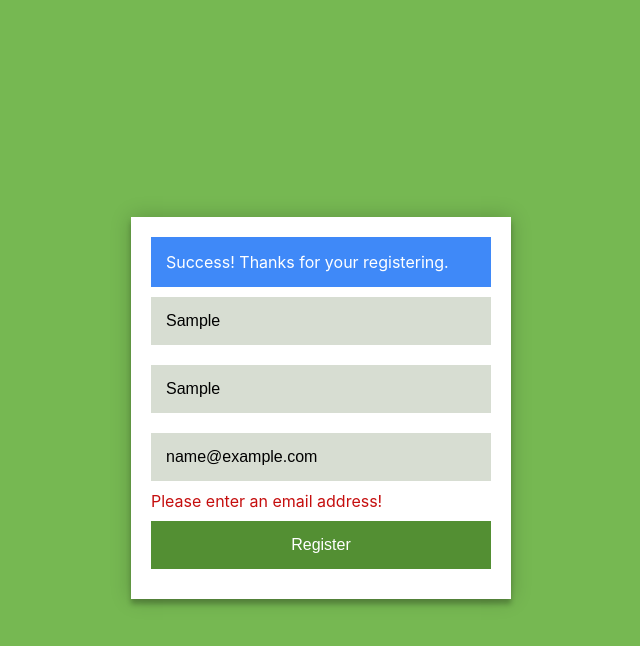
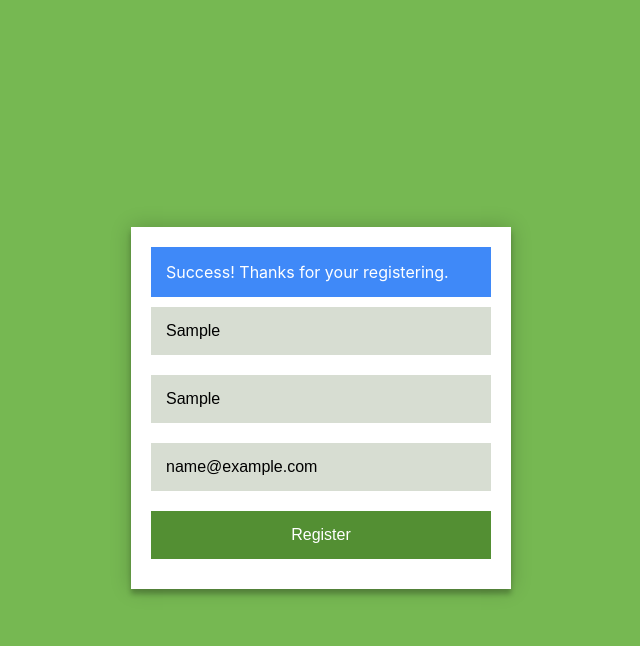
Before and after one commit to Abolfazl181920/Form, a React (Create React App) app: page / in a window 1280 px wide. Both pictures are taken after typing "Sample", "Sample", "name@example.com" into the empty fields and a click on the button "Register". Shown: the top 646 px of the page, without its empty margins (319-959 px from the left). Built offline with nearby package versions, Linux system fonts and the light colour scheme.

Commit message:
add valid state

```diff
--- a/src/App.js
+++ b/src/App.js
@@ -10,6 +10,7 @@ const App = () => {
   });
 
   const [submitted, setSubmitted] = useState(false);
+  const [valid, setValid] = useState(false);
 
   const handleFirstName = event => {
     setValues({...values, firstName: event.target.value});
@@ -23,6 +24,9 @@ const App = () => {
 
   const handleSubmit = event => {
     event.preventDefault();
+    if (values.firstName && values.lastName && values.email) {
+      setValid(true);
+    }
     setSubmitted(true);
   }
 
@@ -30,7 +34,7 @@ const App = () => {
     <div className="form-container">
       <form className="register-form" onSubmit={handleSubmit}>
 
-        {submitted ? <div className='success-message'>Success! Thanks for your registering.</div> : null}
+        {submitted && valid ? <div className='success-message'>Success! Thanks for your registering.</div> : null}
 
         <input
           onChange={handleFirstName}
@@ -66,7 +70,7 @@ const App = () => {
           name="email"
         />
 
-        {submitted && values.email ? <span>Please enter an email address!</span> : null}
+        {submitted && !values.email ? <span>Please enter an email address!</span> : null}
 
         <button className="form-field" type="submit">
           Register
```
